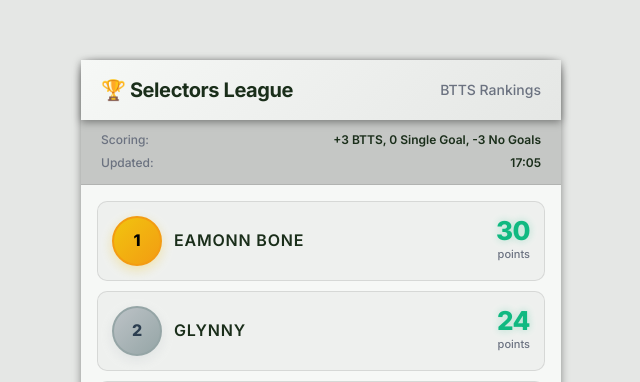
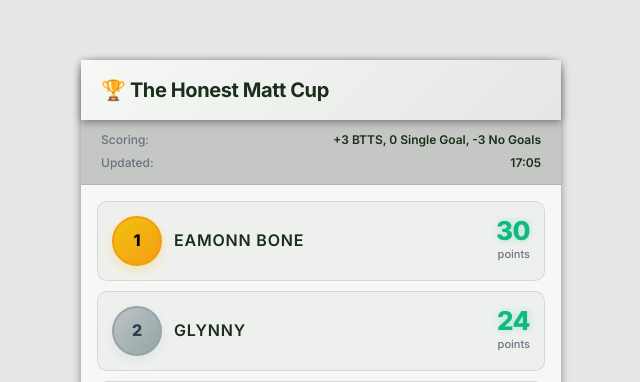
Before and after one commit to MrG-Man/AT-NORTH, a Flask app: page /selectors-league in a window 1280 px wide. Shown: the top 382 px of the page, without its empty margins (319-959 px from the left). Run offline with Flask 3, Linux system fonts and the light colour scheme.

Commit message:
Honest Matt Cup reference

```diff
--- a/templates/selectors-league.html
+++ b/templates/selectors-league.html
@@ -3,7 +3,7 @@
 <head>
     <meta charset="UTF-8">
     <meta name="viewport" content="width=device-width, initial-scale=1.0">
-    <title>Selectors League - BTTS Accumulator</title>
+    <title>The Honest Matt Cup - BTTS Accumulator</title>
     <link rel="preconnect" href="https://fonts.googleapis.com">
     <link rel="preconnect" href="https://fonts.gstatic.com" crossorigin>
     <link href="https://fonts.googleapis.com/css2?family=Inter:wght@400;500;600;700;800;900&display=swap" rel="stylesheet">
@@ -14,8 +14,7 @@
     <div class="mobile-container">
         <!-- Header -->
         <header class="mobile-header">
-            <h1 class="app-title">🏆 Selectors League</h1>
-            <p class="app-subtitle">BTTS Rankings</p>
+            <h1 class="app-title">🏆 The Honest Matt Cup</h1>
         </header>
 
         <!-- League Info Bar -->
```
